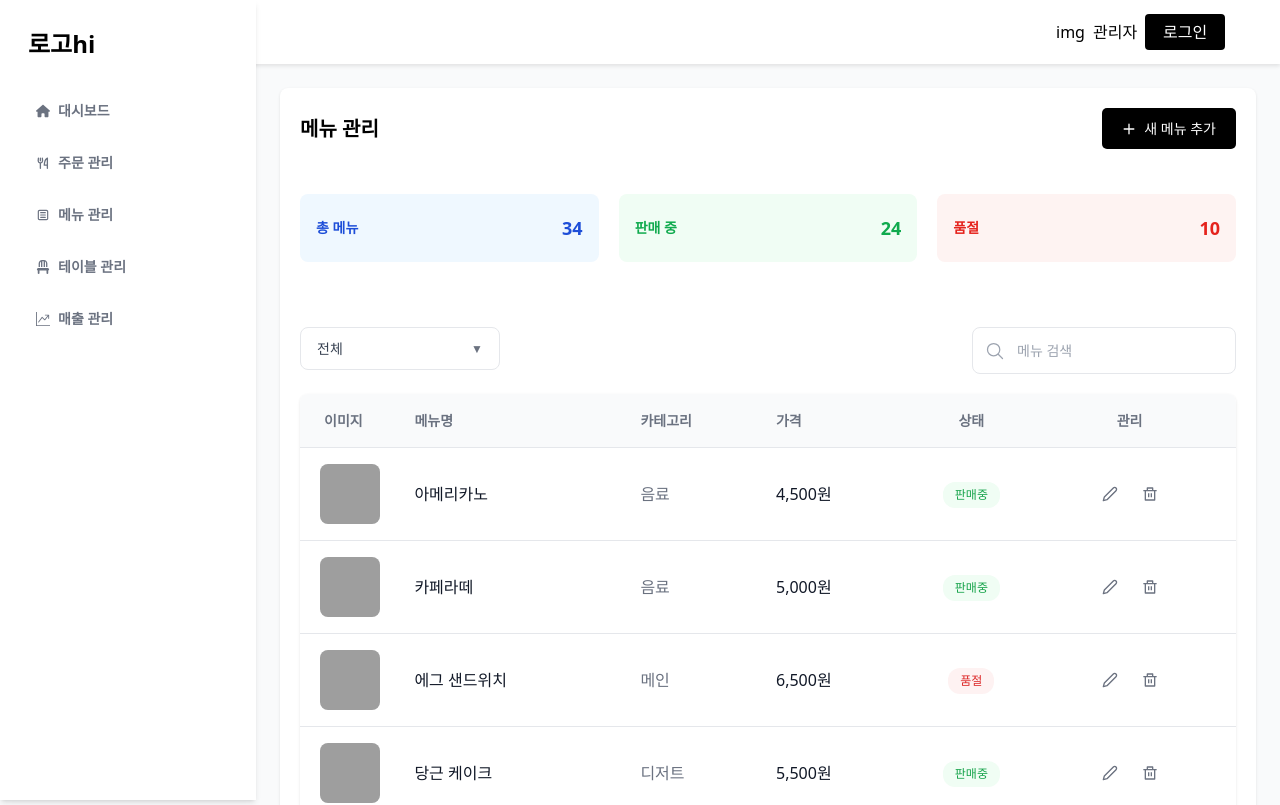
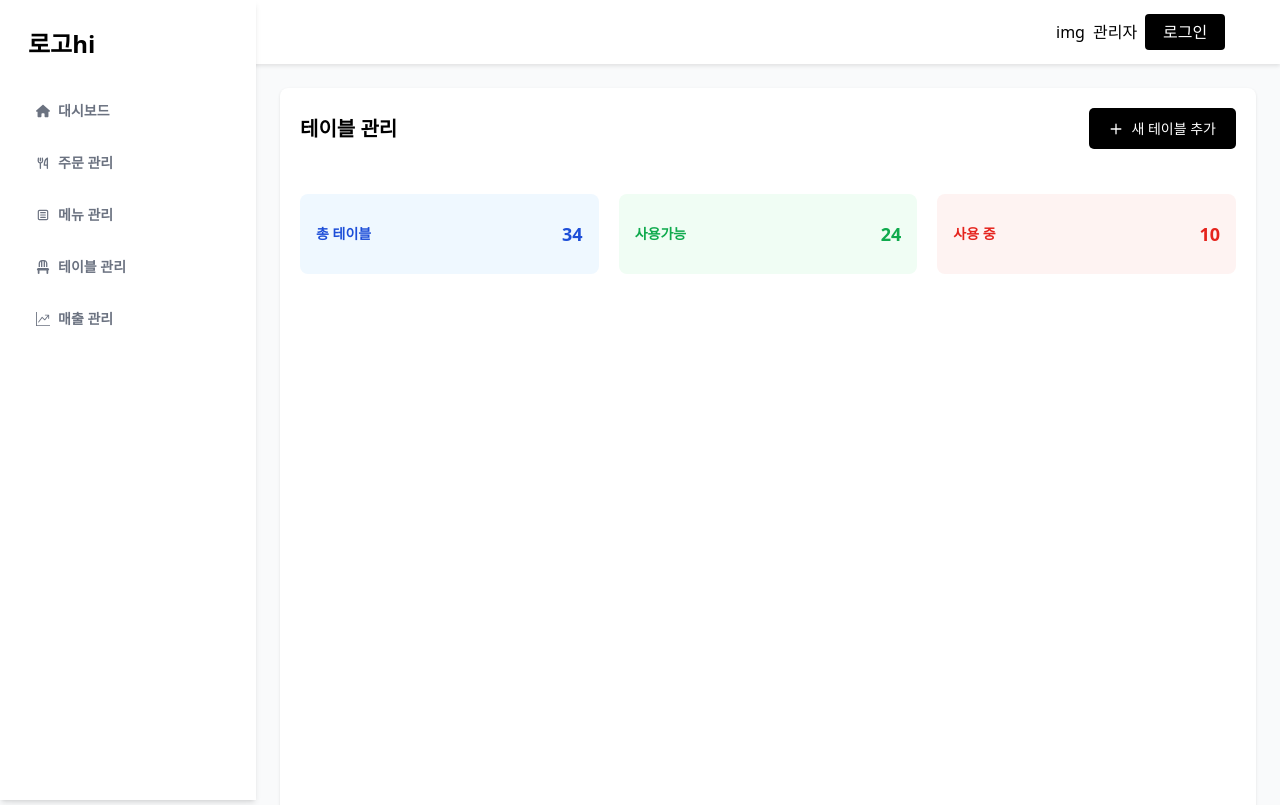
Before and after one commit to white-triangle/pjt-kiosk-frontend, a React (Vite) app: page / in a window 1280 px wide. Shown: the top 805 px of the page. Built offline with nearby package versions, Linux system fonts and the light colour scheme; grey boxes are pictures that could not be loaded.

Commit message:
feature: 테이블 헤더 및 상태 UI 구현

```diff
--- a/src/pages/admin/AdminMain.tsx
+++ b/src/pages/admin/AdminMain.tsx
@@ -3,7 +3,7 @@ import SideNavigationBar from '@/shared/admin/ui/SideNavigationBar'
 import AdminDashboard from './dashboard'
 import Menu from './menu'
 import './AdminMain.scss'
-
+import Table from './table'
 export default function AdminMain() {
     return (
         <div className='admin-main'>
@@ -11,7 +11,8 @@ export default function AdminMain() {
             <SideNavigationBar />
             <div className='content-wrapper'>
                 {/* <AdminDashboard /> */}
-                <Menu />
+                {/* <Menu /> */}
+                <Table />
             </div>
         </div>
     )
--- /dev/null
+++ b/src/pages/admin/table/index.tsx
@@ -0,0 +1,11 @@
+import './style/Table.scss'
+import TableWidget from '@/widgets/admin/TableWidget'
+export default function Table() {
+    return (
+        <div className='table-container'>
+            <div className='table-container__item'>
+                <TableWidget />
+            </div>
+        </div>
+    )
+}
--- /dev/null
+++ b/src/pages/admin/table/style/Table.scss
@@ -0,0 +1,11 @@
+.table-container {
+    padding: 24px;
+
+    &__item {
+        background: white;
+        border-radius: 8px;
+        box-shadow: 0 1px 3px rgba(0, 0, 0, 0.1);
+        padding: 20px;
+        height: 100vh;
+    }
+}
--- /dev/null
+++ b/src/widgets/admin/TableWidget/index.tsx
@@ -0,0 +1,10 @@
+import TableHeader from './ui/TableHeader'
+import TableStatus from './ui/TableStatus'
+export default function index() {
+    return (
+        <div>
+            <TableHeader />
+            <TableStatus />
+        </div>
+    )
+}
--- /dev/null
+++ b/src/widgets/admin/TableWidget/style/TableWidget.scss
@@ -0,0 +1,21 @@
+.table-widget {
+
+    &__status{
+        display: flex;
+        gap: 20px;
+        width: 100%;
+        margin-top: 45px;
+        margin-bottom: 45px;
+
+        &__items{
+            display: flex;
+            align-items: center;
+            justify-content: space-between;
+            width: 100%;
+            height: 80px;
+            border-radius: 8px;
+            padding: 16px;
+        }
+
+    }
+}
--- /dev/null
+++ b/src/widgets/admin/TableWidget/ui/TableHeader.tsx
@@ -0,0 +1,20 @@
+import { PiPlusBold } from 'react-icons/pi'
+import '@/widgets/admin/MenuWidget/style/MenuButton.scss'
+import '@/shared/admin/styles/Widget.scss'
+
+export default function TableHeader() {
+    return (
+        <>
+            <div className='widget-header flex justify-between items-center'>
+                <div>테이블 관리</div>
+                <div>
+                    <button className='menu-button'>
+                        <div className='flex items-center gap-2'>
+                            <PiPlusBold />새 테이블 추가
+                        </div>
+                    </button>
+                </div>
+            </div>
+        </>
+    )
+}
--- /dev/null
+++ b/src/widgets/admin/TableWidget/ui/TableStatus.tsx
@@ -0,0 +1,33 @@
+import '@/widgets/admin/TableWidget/style/TableWidget.scss'
+import '@/shared/admin/styles/Colors.scss'
+
+export default function TableStatus() {
+    return (
+        <div className='table-widget__status'>
+            <div className='table-widget__status__items order-status-card__blue-bg '>
+                <div className='order-status-card__blue-text font-semibold text-sm'>
+                    총 테이블
+                </div>
+                <div className='order-status-card__blue-text font-bold text-lg'>
+                    34
+                </div>
+            </div>
+            <div className='table-widget__status__items order-status-card__green-bg'>
+                <div className='order-status-card__green-text font-semibold text-sm'>
+                    사용가능
+                </div>
+                <div className='order-status-card__green-text font-bold text-lg'>
+                    24
+                </div>
+            </div>
+            <div className='table-widget__status__items order-status-card__red-bg'>
+                <div className='order-status-card__red-text font-semibold text-sm'>
+                    사용 중
+                </div>
+                <div className='order-status-card__red-text font-bold text-lg'>
+                    10
+                </div>
+            </div>
+        </div>
+    )
+}
```
